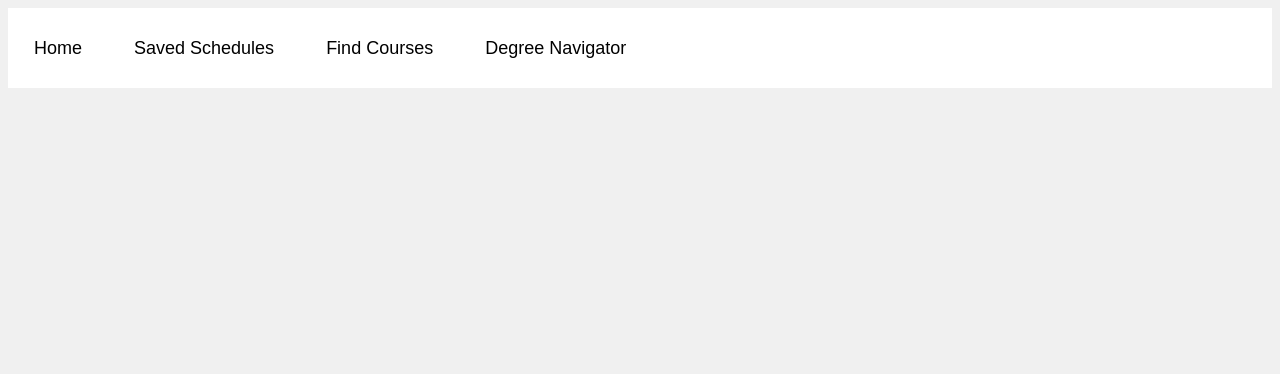
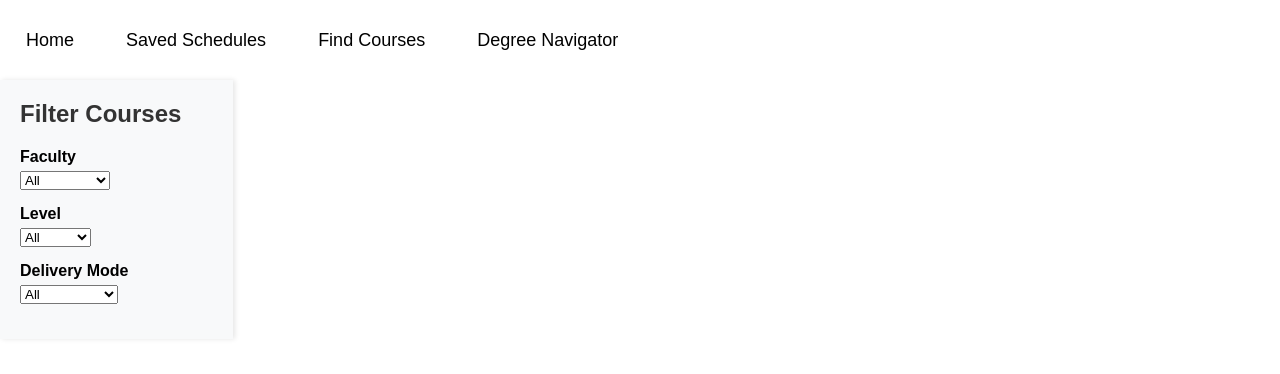
Before and after one commit to clara-hct02/course-registration, a website: page frontend/public/browse.html in a window 1280 px wide. Drawn offline with Linux system fonts and the light colour scheme.

Commit message:
added framework for browsing courses

```diff
--- /dev/null
+++ b/frontend/public/browse.css
@@ -0,0 +1,67 @@
+body {
+    font-family: Arial, sans-serif;
+    margin: 0;
+    padding: 0;
+    display: flex; /* Use flexbox to create a horizontal layout */
+    height: 100vh; /* Full viewport height */
+}
+
+/* Sidebar (Left Section) */
+#search-filters {
+    width: 30%; /* Adjust width as needed */
+    background-color: #f8f9fa; /* Light gray background */
+    padding: 20px;
+    box-shadow: 2px 0 5px rgba(0, 0, 0, 0.1); /* Subtle shadow for separation */
+    overflow-y: auto; /* Enable scrolling if content overflows */
+}
+
+#search-filters h2 {
+    margin-top: 0;
+    color: #333;
+}
+
+.filter {
+    margin-bottom: 15px;
+}
+
+.filter label {
+    display: block;
+    margin-bottom: 5px;
+    font-weight: bold;
+}
+
+/* Main Content (Right Section) */
+.main-content {
+    flex: 1; /* Take up the remaining space */
+    padding: 20px;
+    background-color: #ffffff;
+}
+
+.search-container {
+    display: flex;
+    align-items: center;
+    justify-content: flex-start;
+    gap: 10px; /* Spacing between input and button */
+}
+
+.search-container input[type="text"] {
+    width: 70%; /* Adjust width as needed */
+    padding: 10px;
+    font-size: 16px;
+    border: 1px solid #ccc;
+    border-radius: 4px;
+}
+
+.search-container button {
+    padding: 10px 15px;
+    font-size: 16px;
+    color: #ffffff;
+    background-color: #007bff; /* Blue button */
+    border: none;
+    border-radius: 4px;
+    cursor: pointer;
+}
+
+.search-container button:hover {
+    background-color: #0056b3; /* Darker blue on hover */
+}
--- a/frontend/public/browse.html
+++ b/frontend/public/browse.html
@@ -5,7 +5,7 @@
     <meta name="viewport" content="width=device-width, initial-scale=1.0">
     <meta http-equiv="X-UA-Compatible" content="ie=edge">
     <title>My Website</title>
-    <link rel="stylesheet" href="style.css">
+    <link rel="stylesheet" href="browse.css">
     <script src="index.js"></script>
     <script src="navbar.js" type="text/javascript" defer></script>
     <link rel="icon" href="./favicon.ico" type="image/x-icon">
@@ -13,6 +13,41 @@
   <body>
     <main>
         <navbar-component></navbar-component>
+        <div id="search-div">
+          <div id="search-filters">
+            <h2>Filter Courses</h2>
+            <div class="filter">
+              <!-- Bro idk I didnt go to ubc lmao -->
+                <label for="category">Faculty</label>
+                <select id="category">
+                    <option value="all">All</option>
+                    <option value="science">Science</option>
+                    <option value="arts">Arts</option>
+                    <option value="technology">Technology</option>
+                </select>
+            </div>
+            <div class="filter">
+                <label for="level">Level</label>
+                <select id="level">
+                    <option value="all">All</option>
+                    <option value="100">100</option>
+                    <option value="200">200</option>
+                    <option value="300-400">300-400</option>
+                    <option value="500-600">500-600</option>
+                </select>
+            </div>
+            <div class="filter">
+                <label for="duration">Delivery Mode</label>
+                <select id="duration">
+                    <option value="all">All</option>
+                    <option value="in-person">In-Person</option>
+                    <option value="online">Online</option>
+                    <option value="hybrid">Hybrid</option>
+                    <option value="long">Multi-Access</option>
+                </select>
+            </div>
+        </div>
+        </div>
     </main>
 
   </body>
```
